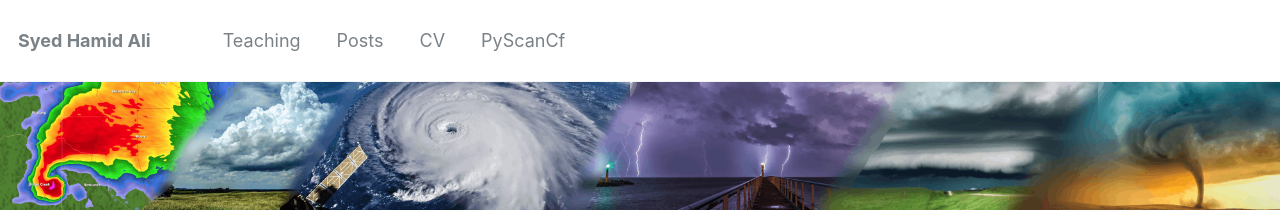
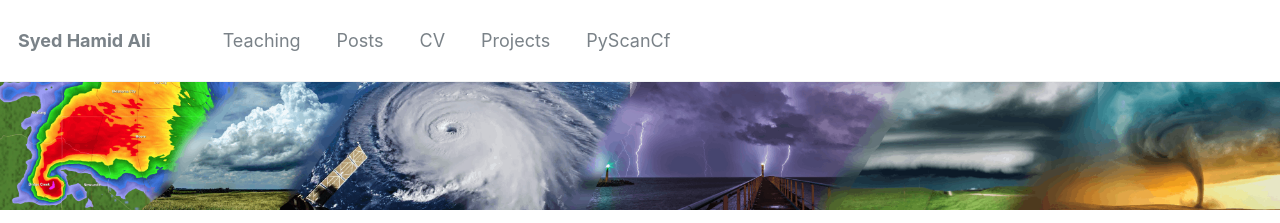
Before and after one commit to syedhamidali/syedhamidali.github.io, a Jekyll site: the page built from _pages/about.md, in a window 1280 px wide and 951 px high. Shown: the top 223 px of the window. Built offline with Jekyll 4.4.1, drawn with Linux system fonts in a browser that asks for light colours; some web fonts are replaced.

```diff
--- a/_data/navigation.yml
+++ b/_data/navigation.yml
@@ -15,5 +15,8 @@ main:
   - title: "CV"
     url: /cv/
 
+  - title: "Projects"
+    url: /myprojects/
+
   - title: "PyScanCf"
     url: /PyScanCf/
```
